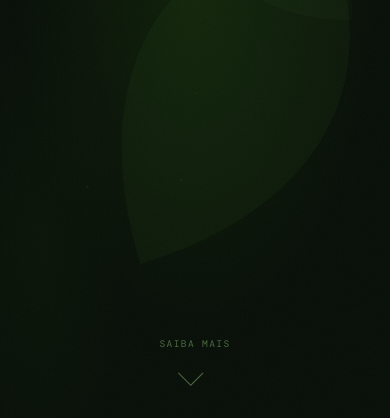
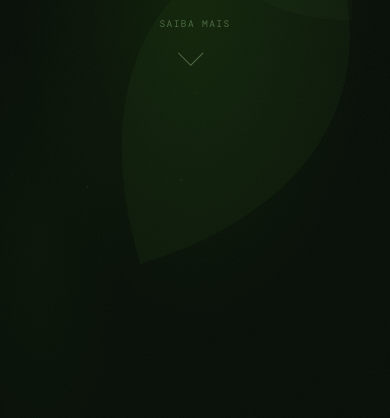
Before and after one commit to racostadf/carbonometro, a website: page index.html in a window 390 px wide. Shown: the part 426-844 px from the top of the page. Drawn offline with nearby package versions, Linux system fonts and the light colour scheme; a web font is replaced by a local one.

Commit message:
fix: scroll-cue margin-top fixo, remove gap enorme após CTAs
margin-top: auto criava vácuo enorme entre CTAs e "SAIBA MAIS".
Valor fixo de 2.5rem mantém respiro sem espaço morto.

Co-Authored-By: Claude Sonnet 4.6 <noreply@anthropic.com>

```diff
--- a/index.html
+++ b/index.html
@@ -662,7 +662,7 @@
       .cta { padding: 0.75rem 1.4rem; }
       .hero-ctas { flex-direction: column; align-items: center; gap: 0.6rem; }
       .hero-ctas a { width: 100%; max-width: 280px; text-align: center; justify-content: center; }
-      .scroll-cue { margin-top: auto; padding-bottom: 0.5rem; }
+      .scroll-cue { margin-top: 2.5rem; }
       .what-grid { grid-template-columns: 1fr; gap: 2rem; }
       .measure-grid { grid-template-columns: 1fr; }
       .paths-grid { grid-template-columns: 1fr; }
```
